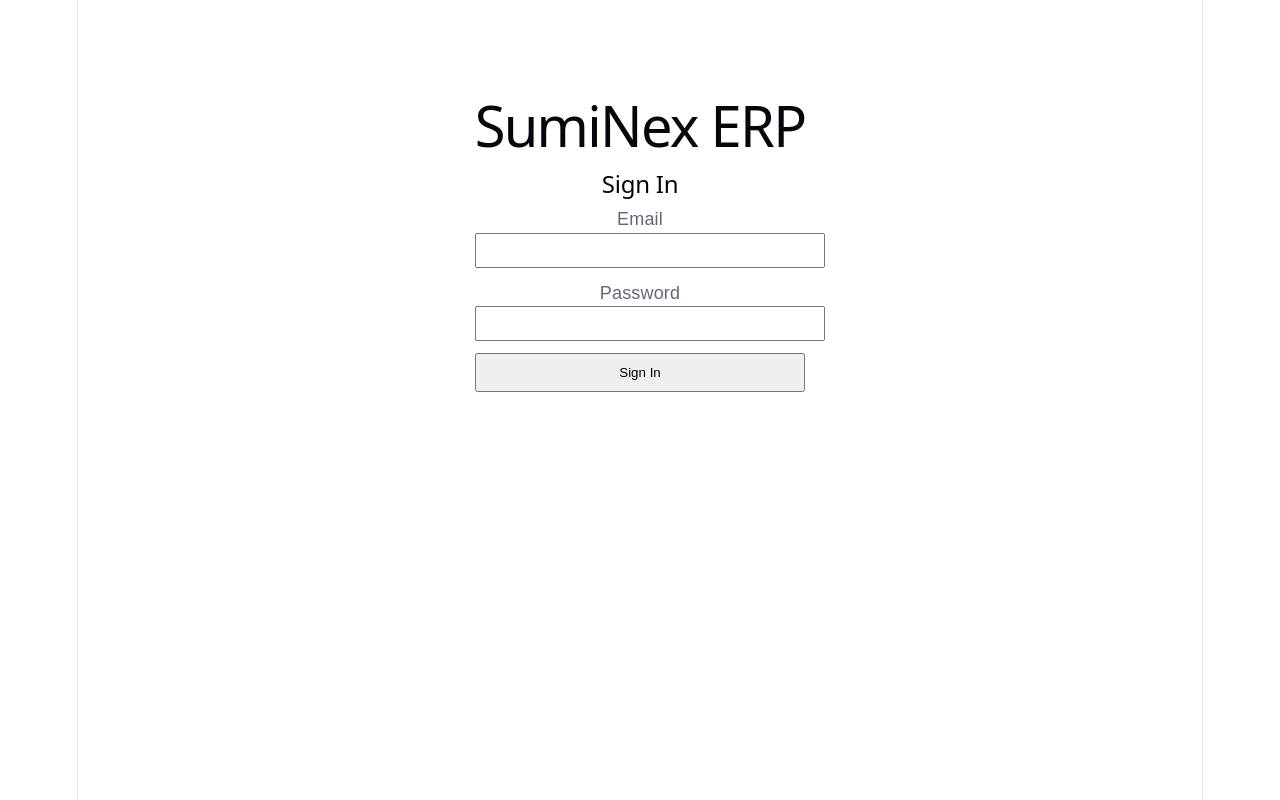
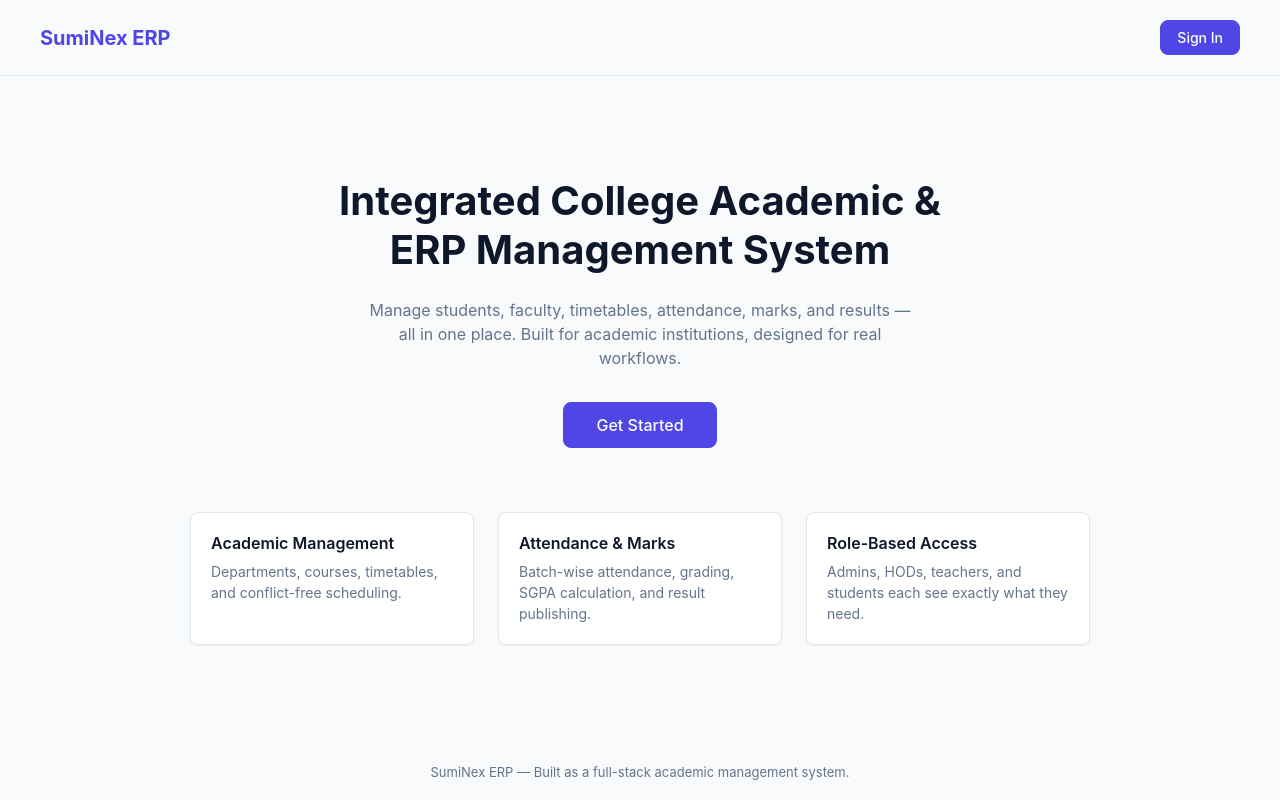
Before and after one commit to sumiran3031/suminex-erp, a React (Vite) app in the folder frontend/: page / in a window 1280 px wide. Before the commit this address led to /login. Built offline with nearby package versions, Linux system fonts and the light colour scheme; no server answers.

Commit message:
feat(frontend): add landing page and global UI styling

```diff
--- a/frontend/src/index.css
+++ b/frontend/src/index.css
@@ -1,111 +1,157 @@
 :root {
-  --text: #6b6375;
-  --text-h: #08060d;
-  --bg: #fff;
-  --border: #e5e4e7;
-  --code-bg: #f4f3ec;
-  --accent: #aa3bff;
-  --accent-bg: rgba(170, 59, 255, 0.1);
-  --accent-border: rgba(170, 59, 255, 0.5);
-  --social-bg: rgba(244, 243, 236, 0.5);
-  --shadow:
-    rgba(0, 0, 0, 0.1) 0 10px 15px -3px, rgba(0, 0, 0, 0.05) 0 4px 6px -2px;
-
-  --sans: system-ui, 'Segoe UI', Roboto, sans-serif;
-  --heading: system-ui, 'Segoe UI', Roboto, sans-serif;
-  --mono: ui-monospace, Consolas, monospace;
-
-  font: 18px/145% var(--sans);
-  letter-spacing: 0.18px;
-  color-scheme: light dark;
-  color: var(--text);
-  background: var(--bg);
-  font-synthesis: none;
-  text-rendering: optimizeLegibility;
-  -webkit-font-smoothing: antialiased;
-  -moz-osx-font-smoothing: grayscale;
-
-  @media (max-width: 1024px) {
-    font-size: 16px;
-  }
+  --color-primary: #4f46e5;
+  --color-primary-dark: #4338ca;
+  --color-sidebar: #1e293b;
+  --color-sidebar-active: #334155;
+  --color-bg: #f8fafc;
+  --color-surface: #ffffff;
+  --color-border: #e2e8f0;
+  --color-text: #0f172a;
+  --color-text-muted: #64748b;
+  --color-success: #16a34a;
+  --color-danger: #dc2626;
+  --color-warning: #d97706;
+  --radius: 8px;
+  --shadow-sm: 0 1px 2px 0 rgba(0, 0, 0, 0.05);
+  --shadow-md: 0 4px 6px -1px rgba(0, 0, 0, 0.1);
 }
 
-@media (prefers-color-scheme: dark) {
-  :root {
-    --text: #9ca3af;
-    --text-h: #f3f4f6;
-    --bg: #16171d;
-    --border: #2e303a;
-    --code-bg: #1f2028;
-    --accent: #c084fc;
-    --accent-bg: rgba(192, 132, 252, 0.15);
-    --accent-border: rgba(192, 132, 252, 0.5);
-    --social-bg: rgba(47, 48, 58, 0.5);
-    --shadow:
-      rgba(0, 0, 0, 0.4) 0 10px 15px -3px, rgba(0, 0, 0, 0.25) 0 4px 6px -2px;
-  }
-
-  #social .button-icon {
-    filter: invert(1) brightness(2);
-  }
-}
-
-#root {
-  width: 1126px;
-  max-width: 100%;
-  margin: 0 auto;
-  text-align: center;
-  border-inline: 1px solid var(--border);
-  min-height: 100svh;
-  display: flex;
-  flex-direction: column;
+* {
   box-sizing: border-box;
 }
 
 body {
   margin: 0;
-}
-
-h1,
-h2 {
-  font-family: var(--heading);
-  font-weight: 500;
-  color: var(--text-h);
+  font-family: -apple-system, BlinkMacSystemFont, 'Segoe UI', Roboto, sans-serif;
+  background-color: var(--color-bg);
+  color: var(--color-text);
 }
 
 h1 {
-  font-size: 56px;
-  letter-spacing: -1.68px;
-  margin: 32px 0;
-  @media (max-width: 1024px) {
-    font-size: 36px;
-    margin: 20px 0;
-  }
-}
-h2 {
-  font-size: 24px;
-  line-height: 118%;
-  letter-spacing: -0.24px;
-  margin: 0 0 8px;
-  @media (max-width: 1024px) {
-    font-size: 20px;
-  }
-}
-p {
-  margin: 0;
+  font-size: 28px;
+  font-weight: 700;
+  margin: 0 0 8px 0;
 }
 
-code,
-.counter {
-  font-family: var(--mono);
-  display: inline-flex;
-  border-radius: 4px;
-  color: var(--text-h);
+h2 {
+  font-size: 20px;
+  font-weight: 600;
+  margin: 24px 0 12px 0;
 }
 
-code {
-  font-size: 15px;
-  line-height: 135%;
-  padding: 4px 8px;
-  background: var(--code-bg);
+h3 {
+  font-size: 16px;
+  font-weight: 600;
+  margin: 0 0 8px 0;
 }
+
+p {
+  color: var(--color-text-muted);
+  line-height: 1.5;
+}
+
+/* Buttons */
+button {
+  font-family: inherit;
+  font-size: 14px;
+  font-weight: 500;
+  padding: 8px 16px;
+  border-radius: var(--radius);
+  border: 1px solid var(--color-border);
+  background-color: var(--color-surface);
+  color: var(--color-text);
+  cursor: pointer;
+  transition: background-color 0.15s, border-color 0.15s;
+}
+
+button:hover:not(:disabled) {
+  background-color: var(--color-bg);
+  border-color: var(--color-text-muted);
+}
+
+button:disabled {
+  opacity: 0.5;
+  cursor: not-allowed;
+}
+
+button.primary {
+  background-color: var(--color-primary);
+  border-color: var(--color-primary);
+  color: white;
+}
+
+button.primary:hover:not(:disabled) {
+  background-color: var(--color-primary-dark);
+}
+
+/* Inputs */
+input, select, textarea {
+  font-family: inherit;
+  font-size: 14px;
+  padding: 8px 12px;
+  border-radius: var(--radius);
+  border: 1px solid var(--color-border);
+  background-color: var(--color-surface);
+  color: var(--color-text);
+  width: 100%;
+}
+
+input:focus, select:focus, textarea:focus {
+  outline: none;
+  border-color: var(--color-primary);
+  box-shadow: 0 0 0 3px rgba(79, 70, 229, 0.1);
+}
+
+/* Cards / panels */
+.card {
+  background-color: var(--color-surface);
+  border: 1px solid var(--color-border);
+  border-radius: var(--radius);
+  padding: 20px;
+  box-shadow: var(--shadow-sm);
+}
+
+/* Tables */
+table {
+  width: 100%;
+  border-collapse: collapse;
+  background-color: var(--color-surface);
+  border-radius: var(--radius);
+  overflow: hidden;
+  box-shadow: var(--shadow-sm);
+}
+
+thead {
+  background-color: var(--color-bg);
+}
+
+th {
+  text-align: left;
+  padding: 12px 16px;
+  font-size: 12px;
+  font-weight: 600;
+  text-transform: uppercase;
+  letter-spacing: 0.05em;
+  color: var(--color-text-muted);
+  border-bottom: 1px solid var(--color-border);
+}
+
+td {
+  padding: 12px 16px;
+  border-bottom: 1px solid var(--color-border);
+  font-size: 14px;
+}
+
+tr:last-child td {
+  border-bottom: none;
+}
+
+tbody tr:hover {
+  background-color: var(--color-bg);
+}
+
+/* Status text helpers */
+.text-success { color: var(--color-success); }
+.text-danger { color: var(--color-danger); }
+.text-warning { color: var(--color-warning); }
+.text-muted { color: var(--color-text-muted); }
--- a/frontend/src/layouts/AppLayout.tsx
+++ b/frontend/src/layouts/AppLayout.tsx
@@ -4,13 +4,11 @@ import Header from './Header';
 
 export default function AppLayout({ children }: { children: ReactNode }) {
   return (
-    <div style={{ display: 'flex', minHeight: '100vh', fontFamily: 'sans-serif' }}>
+    <div style={{ display: 'flex', minHeight: '100vh' }}>
       <Sidebar />
       <div style={{ flex: 1, display: 'flex', flexDirection: 'column' }}>
         <Header />
-        <main style={{ padding: 24, flex: 1, backgroundColor: '#f8fafc' }}>
-          {children}
-        </main>
+        <main style={{ padding: 32, flex: 1 }}>{children}</main>
       </div>
     </div>
   );
--- /dev/null
+++ b/frontend/src/pages/HomePage.tsx
@@ -0,0 +1,57 @@
+import { Link } from 'react-router-dom';
+
+export default function HomePage() {
+  return (
+    <div style={{ minHeight: '100vh', display: 'flex', flexDirection: 'column' }}>
+      <header style={{
+        display: 'flex', justifyContent: 'space-between', alignItems: 'center',
+        padding: '20px 40px', borderBottom: '1px solid var(--color-border)',
+      }}>
+        <span style={{ fontSize: 20, fontWeight: 700, color: 'var(--color-primary)' }}>SumiNex ERP</span>
+        <Link to="/login">
+          <button className="primary">Sign In</button>
+        </Link>
+      </header>
+
+      <main style={{
+        flex: 1, display: 'flex', flexDirection: 'column',
+        alignItems: 'center', justifyContent: 'center', padding: 40, textAlign: 'center',
+      }}>
+        <h1 style={{ fontSize: 40, maxWidth: 640 }}>
+          Integrated College Academic & ERP Management System
+        </h1>
+        <p style={{ maxWidth: 560, fontSize: 16, marginBottom: 32 }}>
+          Manage students, faculty, timetables, attendance, marks, and results — all in one place.
+          Built for academic institutions, designed for real workflows.
+        </p>
+        <Link to="/login">
+          <button className="primary" style={{ padding: '12px 32px', fontSize: 16 }}>
+            Get Started
+          </button>
+        </Link>
+
+        <div style={{
+          display: 'grid', gridTemplateColumns: 'repeat(3, 1fr)', gap: 24,
+          marginTop: 64, maxWidth: 900,
+        }}>
+          <FeatureCard title="Academic Management" desc="Departments, courses, timetables, and conflict-free scheduling." />
+          <FeatureCard title="Attendance & Marks" desc="Batch-wise attendance, grading, SGPA calculation, and result publishing." />
+          <FeatureCard title="Role-Based Access" desc="Admins, HODs, teachers, and students each see exactly what they need." />
+        </div>
+      </main>
+
+      <footer style={{ padding: 20, textAlign: 'center', color: 'var(--color-text-muted)', fontSize: 13 }}>
+        SumiNex ERP — Built as a full-stack academic management system.
+      </footer>
+    </div>
+  );
+}
+
+function FeatureCard({ title, desc }: { title: string; desc: string }) {
+  return (
+    <div className="card" style={{ textAlign: 'left' }}>
+      <h3>{title}</h3>
+      <p style={{ margin: 0, fontSize: 14 }}>{desc}</p>
+    </div>
+  );
+}
--- a/frontend/src/pages/LoginPage.tsx
+++ b/frontend/src/pages/LoginPage.tsx
@@ -31,39 +31,38 @@ export default function LoginPage() {
   }
 
   return (
-    <div style={{ maxWidth: 360, margin: '80px auto', fontFamily: 'sans-serif' }}>
-      <h1>SumiNex ERP</h1>
-      <h2>Sign In</h2>
+    <div style={{
+      minHeight: '100vh', display: 'flex', alignItems: 'center', justifyContent: 'center',
+      backgroundColor: 'var(--color-bg)',
+    }}>
+      <div className="card" style={{ width: 380 }}>
+        <h1 style={{ fontSize: 22, textAlign: 'center' }}>SumiNex ERP</h1>
+        <p style={{ textAlign: 'center', marginBottom: 24 }}>Sign in to your account</p>
         <form onSubmit={handleSubmit}>
-        <div style={{ marginBottom: 12 }}>
-          <label htmlFor="email">Email</label>
-          <br />
+          <div style={{ marginBottom: 14 }}>
+            <label style={{ display: 'block', fontSize: 13, fontWeight: 500, marginBottom: 4 }}>Email</label>
             <input
-            id="email"
               type="email"
               value={email}
               onChange={(e) => setEmail(e.target.value)}
               required
-            style={{ width: '100%', padding: 8 }}
             />
           </div>
-        <div style={{ marginBottom: 12 }}>
-          <label htmlFor="password">Password</label>
-          <br />
+          <div style={{ marginBottom: 14 }}>
+            <label style={{ display: 'block', fontSize: 13, fontWeight: 500, marginBottom: 4 }}>Password</label>
             <input
-            id="password"
               type="password"
               value={password}
               onChange={(e) => setPassword(e.target.value)}
               required
-            style={{ width: '100%', padding: 8 }}
             />
           </div>
-        {error && <p style={{ color: 'red' }}>{error}</p>}
-        <button type="submit" disabled={loading} style={{ width: '100%', padding: 10 }}>
+          {error && <p className="text-danger" style={{ fontSize: 13 }}>{error}</p>}
+          <button type="submit" className="primary" disabled={loading} style={{ width: '100%', marginTop: 8 }}>
             {loading ? 'Signing in...' : 'Sign In'}
           </button>
         </form>
       </div>
+    </div>
   );
 }
--- a/frontend/src/routes/AppRoutes.tsx
+++ b/frontend/src/routes/AppRoutes.tsx
@@ -1,9 +1,12 @@
-import { Routes, Route, Navigate } from 'react-router-dom';
+import { Routes, Route } from 'react-router-dom';
+import HomePage from '../pages/HomePage';
 import LoginPage from '../pages/LoginPage';
 import DashboardPage from '../pages/DashboardPage';
 import StudentsPage from '../pages/StudentsPage';
 import TeachersPage from '../pages/TeachersPage';
 import DepartmentsPage from '../pages/DepartmentsPage';
+import SubjectsPage from '../pages/SubjectsPage';
+import BatchesPage from '../pages/BatchesPage';
 import TimetablePage from '../pages/TimetablePage';
 import MarksEntryPage from '../pages/MarksEntryPage';
 import MyTimetablePage from '../pages/MyTimetablePage';
@@ -16,14 +19,13 @@ import AnalyticsPage from '../pages/AnalyticsPage';
 import AuditLogsPage from '../pages/AuditLogsPage';
 import CorrectionRequestsPage from '../pages/CorrectionRequestsPage';
 import StudentAssignmentsPage from '../pages/StudentAssignmentsPage';
-import SubjectsPage from '../pages/SubjectsPage';
-import BatchesPage from '../pages/BatchesPage';
 import ProtectedRoute from './ProtectedRoute';
 import AppLayout from '../layouts/AppLayout';
 
 export default function AppRoutes() {
   return (
     <Routes>
+      <Route path="/" element={<HomePage />} />
       <Route path="/login" element={<LoginPage />} />
       <Route path="/dashboard" element={<ProtectedRoute><AppLayout><DashboardPage /></AppLayout></ProtectedRoute>} />
       <Route path="/students" element={<ProtectedRoute><AppLayout><StudentsPage /></AppLayout></ProtectedRoute>} />
@@ -43,7 +45,6 @@ export default function AppRoutes() {
       <Route path="/analytics" element={<ProtectedRoute><AppLayout><AnalyticsPage /></AppLayout></ProtectedRoute>} />
       <Route path="/audit-logs" element={<ProtectedRoute><AppLayout><AuditLogsPage /></AppLayout></ProtectedRoute>} />
       <Route path="/correction-requests" element={<ProtectedRoute><AppLayout><CorrectionRequestsPage /></AppLayout></ProtectedRoute>} />
-      <Route path="/" element={<Navigate to="/dashboard" replace />} />
     </Routes>
   );
 }
```
Also changed, not shown: frontend/src/layouts/Header.tsx (+7 -13 lines), frontend/src/layouts/Sidebar.tsx (+11 -13 lines). Lines whose indentation alone changed are shown as unchanged.
